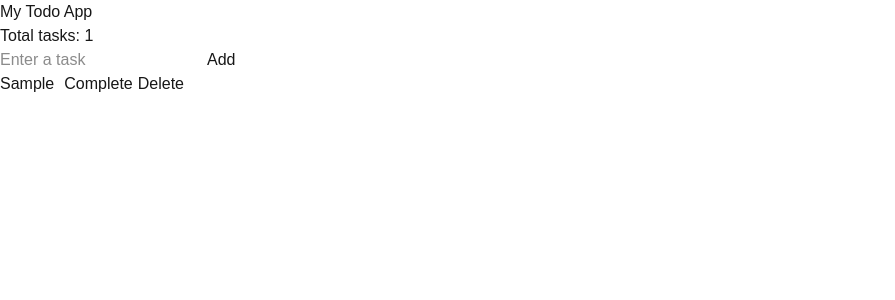
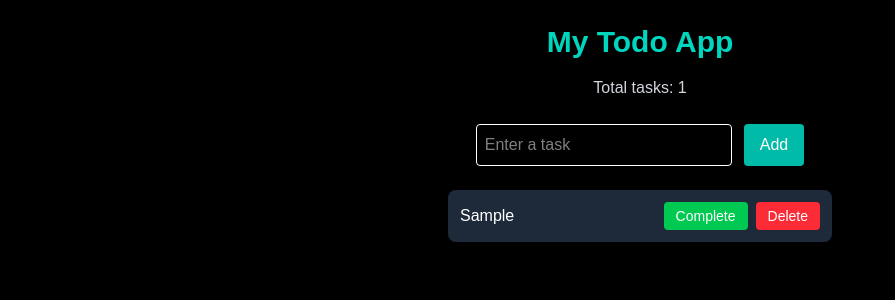
Before and after one commit to coder-nitin07/nextjs-todo, a Next.js app: page / in a window 1280 px wide. Both pictures are taken after typing "Sample" into the empty fields and a click on the button "Add". Shown: the top 300 px of the page, without its empty margins (0-895 px from the left). Built offline with nearby package versions, Linux system fonts and the light colour scheme.

Commit message:
Add Tailwind in the Project

```diff
--- a/components/TodoInput.js
+++ b/components/TodoInput.js
@@ -9,15 +9,21 @@ const TodoInput = ({ onAdd }) => {
         setTask('');
   };
   return (
-    <div>
+    <div className="flex gap-3 mb-6">
         <input
             type='text'
             placeholder='Enter a task'
             value={ task }
             onChange={(e)=> setTask(e.target.value) }
+            className="border p-2 rounded w-64 text-white"
         />
 
-        <button onClick={ handleAdd }>Add</button>
+        <button
+            onClick={ handleAdd }
+            className="bg-teal-500 text-white px-4 py-2 rounded hover:bg-teal-600"
+        >
+            Add
+        </button>
     </div>
   )
 }
--- a/components/TodoList.js
+++ b/components/TodoList.js
@@ -1,20 +1,28 @@
 
 const TodoList = ({ todo, onToggle, onDelete }) => {
   return (
-    <ul>
+    <ul className="w-96 space-y-3">
         { todo.map((item, index)=>(
-            <li key={ index }>
+            <li key={ index } className="flex justify-between items-center bg-gray-800 shadow p-3 rounded-lg">
                 <span
-                    style={{ textDecoration: item.completed ? 'line-through' : 'none', marginRight: '10px' }}
+                    className={`flex-1 ${
+                        item.completed ? "line-through text-gray-400" : "text-white font-medium"
+                    }`}
                 >
                     { item.text }
                 </span>
 
-                <button onClick={()=> onToggle(index) }>
+                <button
+                    onClick={()=> onToggle(index) }
+                    className="text-sm bg-green-500 cursor-pointer text-white px-3 py-1 rounded hover:bg-green-600 mr-2"
+                >
                     { item.completed ? 'Undo' : 'Complete' }
                 </button>
 
-                <button onClick={()=> onDelete(index) } style={{ marginLeft: '5px' }}>
+                <button
+                    onClick={()=> onDelete(index) }
+                    className="text-sm bg-red-500 text-white px-3 py-1 rounded hover:bg-red-600"
+                >
                     Delete
                 </button>
             </li>
--- a/pages/index.js
+++ b/pages/index.js
@@ -20,12 +20,13 @@ const HomePage = () => {
     setTodo(updated);
   };
   return (
-    <>
-      <h1>My Todo App</h1>
-      <p>Total tasks: { todo.length }</p>
+    <div className="min-h-screen flex flex-col items-center bg-black p-6 text-white">
+      <h1 className="text-3xl font-bold mb-4 text-teal-400">My Todo App</h1>
+      <p className="mb-6 text-gray-300">Total tasks: {todo.length}</p>
+
       <TodoInput onAdd={ addTodo } />
       <TodoList todo={ todo } onToggle={ toggleTodo } onDelete={ deleteTodo } />
-    </>
+    </div>
   )
 }
 
```
